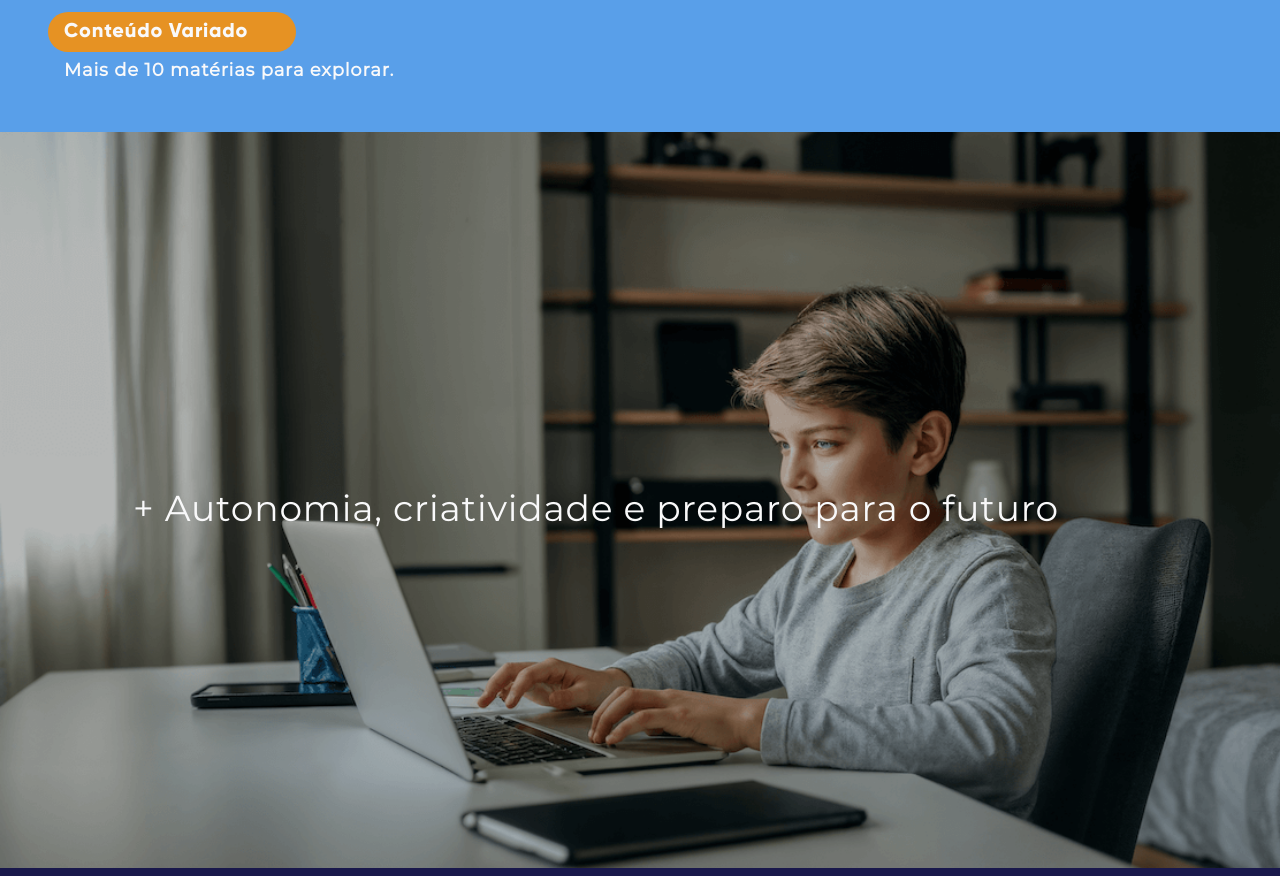
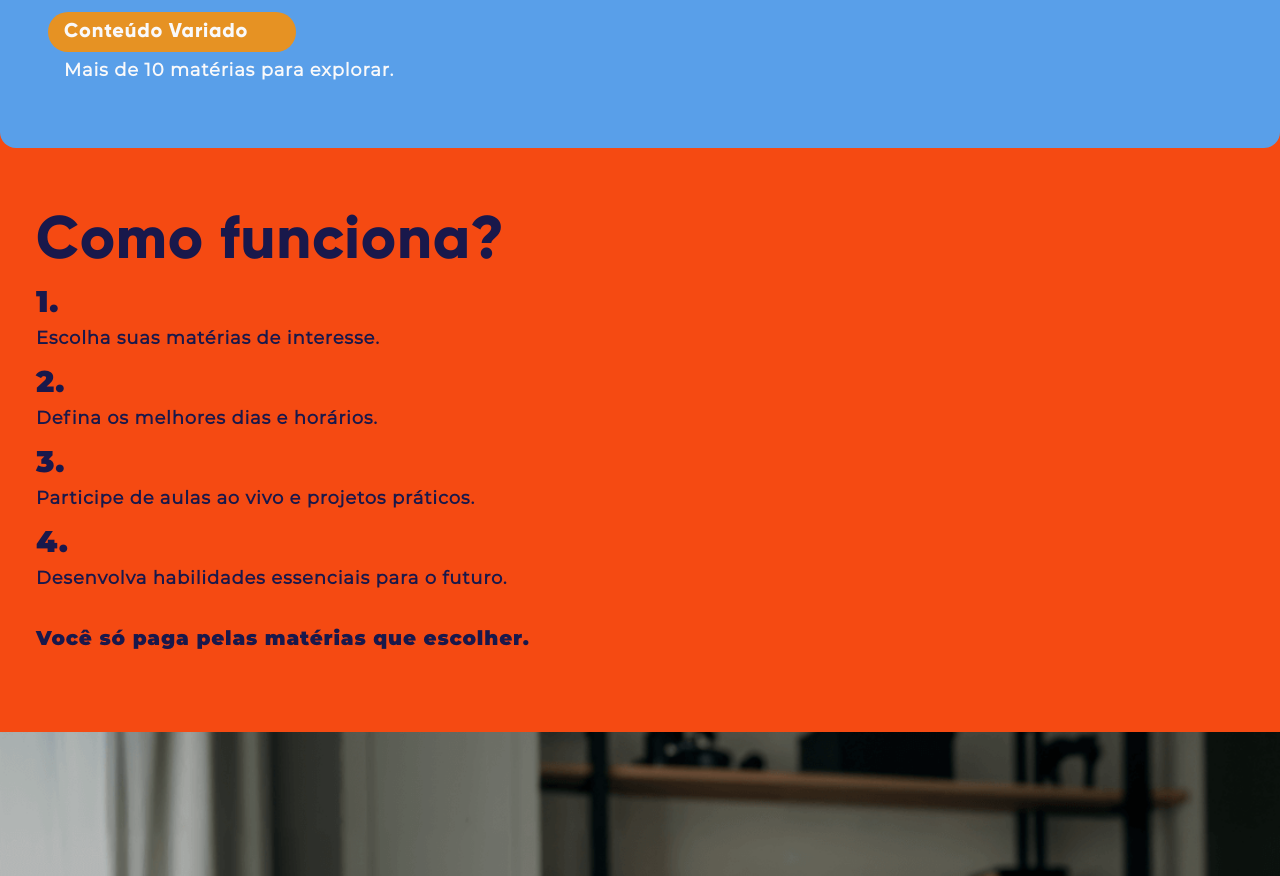
Before and after one commit to vsvinicius/nitro-academy-lp, a Next.js app: page / in a window 1280 px wide. Shown: the part 7140-8016 px from the top of the page. Built offline with nearby package versions, Linux system fonts and the light colour scheme.

Commit message:
Adds step ten (#14)

```diff
--- a/src/app/components/StepNine.tsx
+++ b/src/app/components/StepNine.tsx
@@ -63,7 +63,7 @@ const content: ContentItem[] = [
 
 export default function StepNine() {
   return (
-    <div className="relative -top-20 bg-blue-light rounded-2xl px-12 py-16 flex flex-col gap-10">
+    <div className="relative -top-20 bg-blue-light rounded-2xl px-12 py-16 flex flex-col gap-10 z-10">
       {
         content.map(({ label, description }) => (
           <div key={label.title}>
--- /dev/null
+++ b/src/app/components/StepTen.tsx
@@ -0,0 +1,27 @@
+const listItems = [
+  "Escolha suas matérias de interesse.",
+  "Defina os melhores dias e horários.",
+  "Participe de aulas ao vivo e projetos práticos.",
+  "Desenvolva habilidades essenciais para o futuro.",
+];
+
+export default function StepTen() {
+  return (
+    <div className="relative -top-24 px-9 bg-theme-orange py-20 text-background">
+      <h1 className="font-gilroy-extrabold text-6xl">
+        Como funciona?
+      </h1>
+      <ol>
+        {listItems.map((listItem, index) => (
+          <li key={listItem} className="mt-3">
+            <p className="font-montserrat-black text-3xl">{index + 1}.</p>
+            <p className="font-montserrat-regular font-bold text-lg pt-1">
+              {listItem}
+            </p>
+          </li>
+        ))}
+      </ol>
+      <p className="font-montserrat-black text-xl mt-8">Você só paga pelas matérias que escolher.</p>
+    </div>
+  );
+}
--- a/src/app/page.tsx
+++ b/src/app/page.tsx
@@ -10,6 +10,7 @@ import StepSix from "@/components/StepSix";
 import StepSeven from "@/components/StepSeven";
 import StepEight from "@/components/StepEight";
 import StepNine from "@/components/StepNine";
+import StepTen from "@/components/StepTen";
 import StepEleven from "@/components/StepEleven";
 import StepTwelve from "@/components/StepTwelve";
 
@@ -32,11 +33,10 @@ export default function Home() {
       <StepSeven />
       <StepEight />
       <StepNine />
+      <StepTen />
       <StepEleven />
       <StepTwelve />
       {/*
-      <StepTen />
-
       <StepThirteen />
       */}
       <Footer />
```
